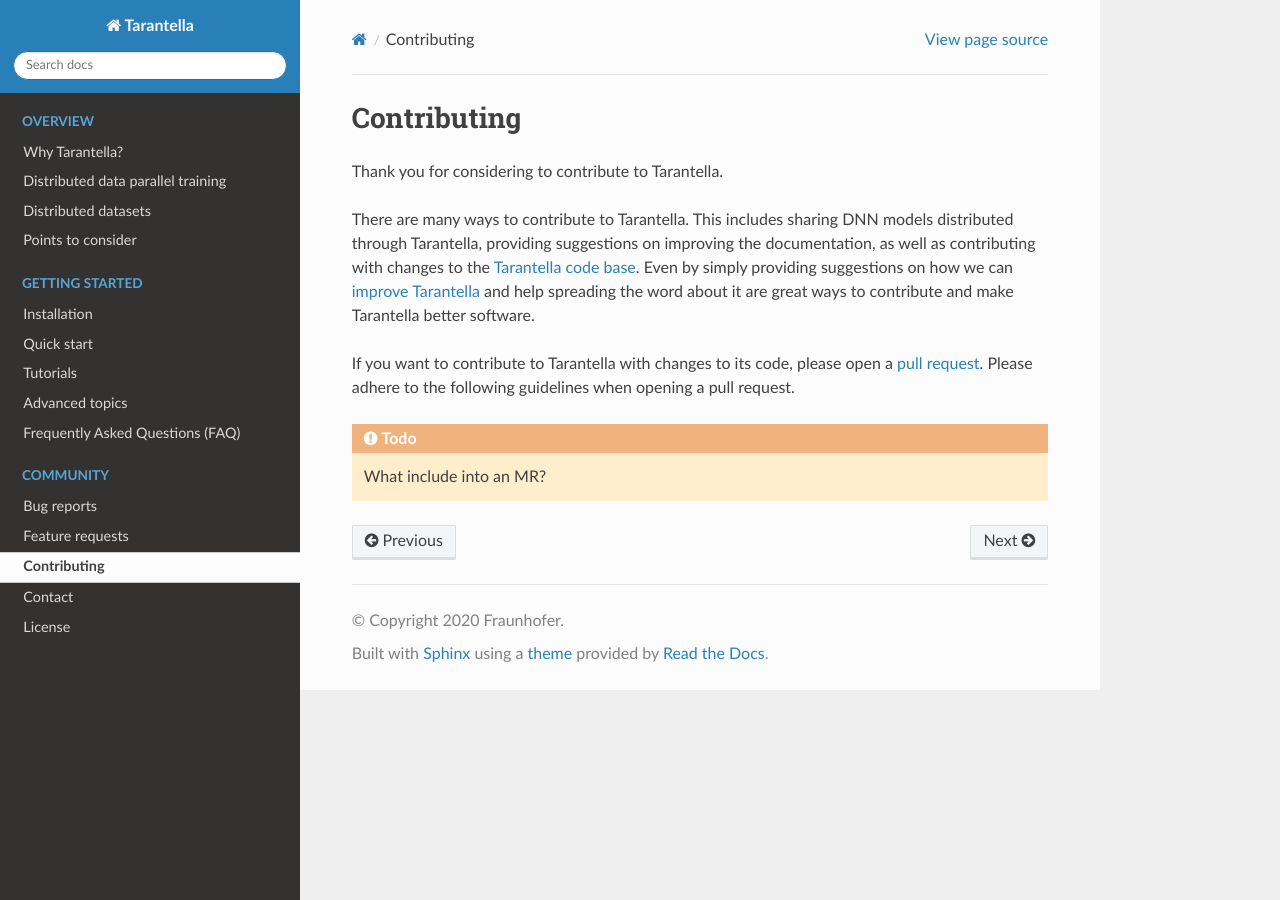
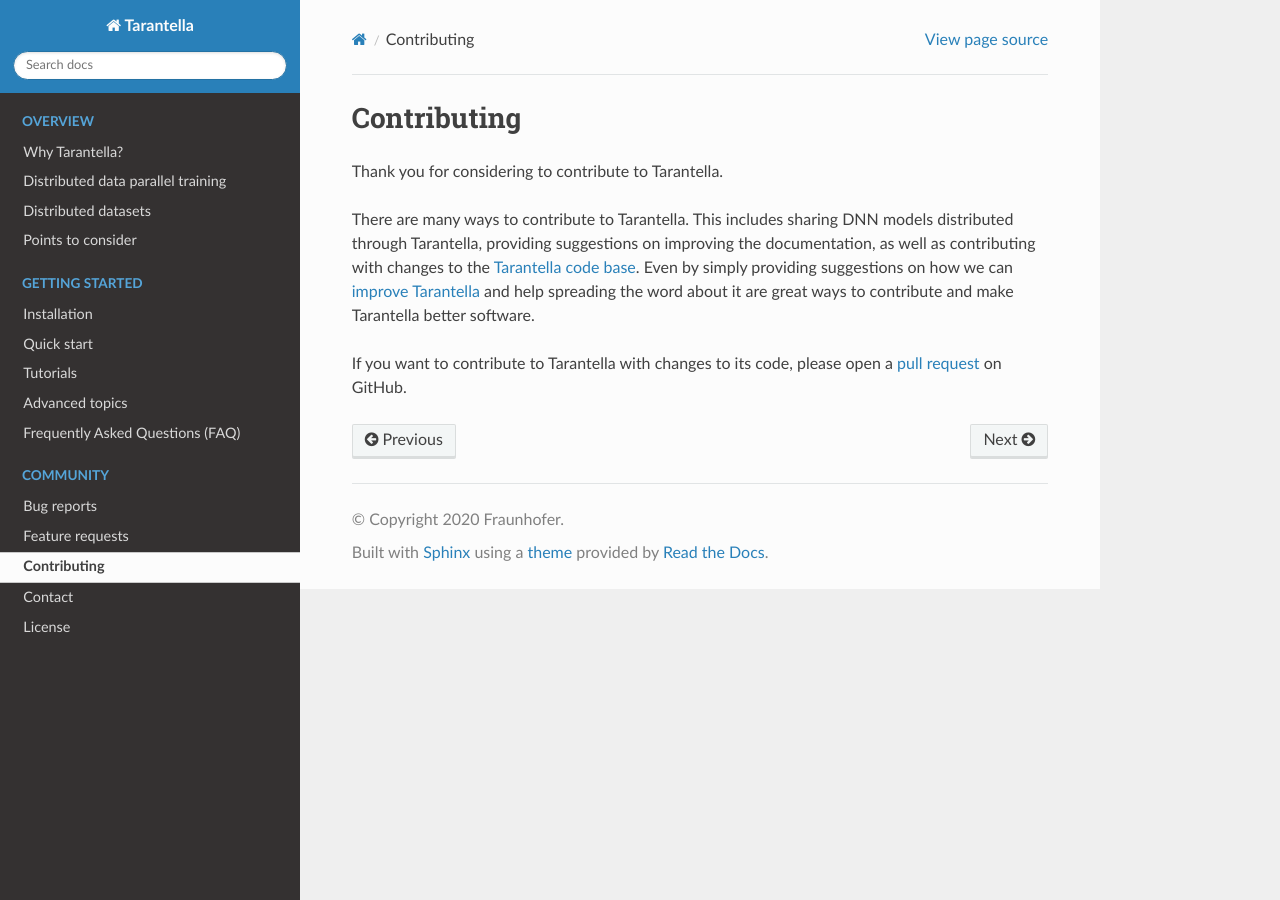
Before and after one commit to cc-hpc-itwm/tarantella, a Sphinx documentation site: the page built from docs/source/contributing.rst, in a window 1280 px wide. Built offline with Sphinx 7.4.7 and the Read the Docs theme 2.0.0, drawn with Linux system fonts in a browser that asks for light colours.

Commit message:
docs: remove TODO in `contributing`.
* do not specify guidelines for pull/merge requests for now

```diff
--- a/docs/source/contributing.rst
+++ b/docs/source/contributing.rst
@@ -16,9 +16,5 @@
 and make Tarantella better software.
 
 If you want to contribute to Tarantella with changes to its code,
-please open a `pull request <https://github.com/cc-hpc-itwm/tarantella/pulls>`_.
-Please adhere to the following guidelines when opening a pull request.
-
-.. todo::
-
-   What include into an MR?
+please open a `pull request <https://github.com/cc-hpc-itwm/tarantella/pulls>`_
+on GitHub.
```
